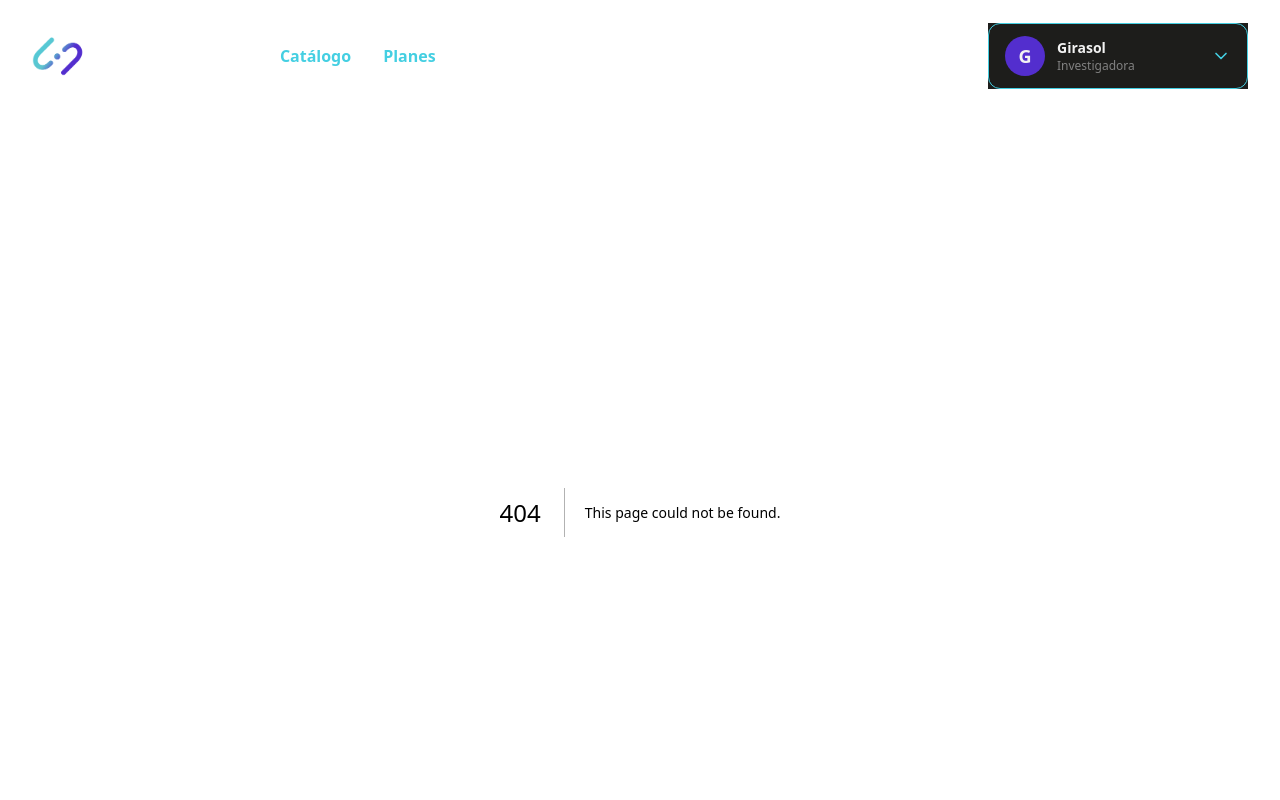
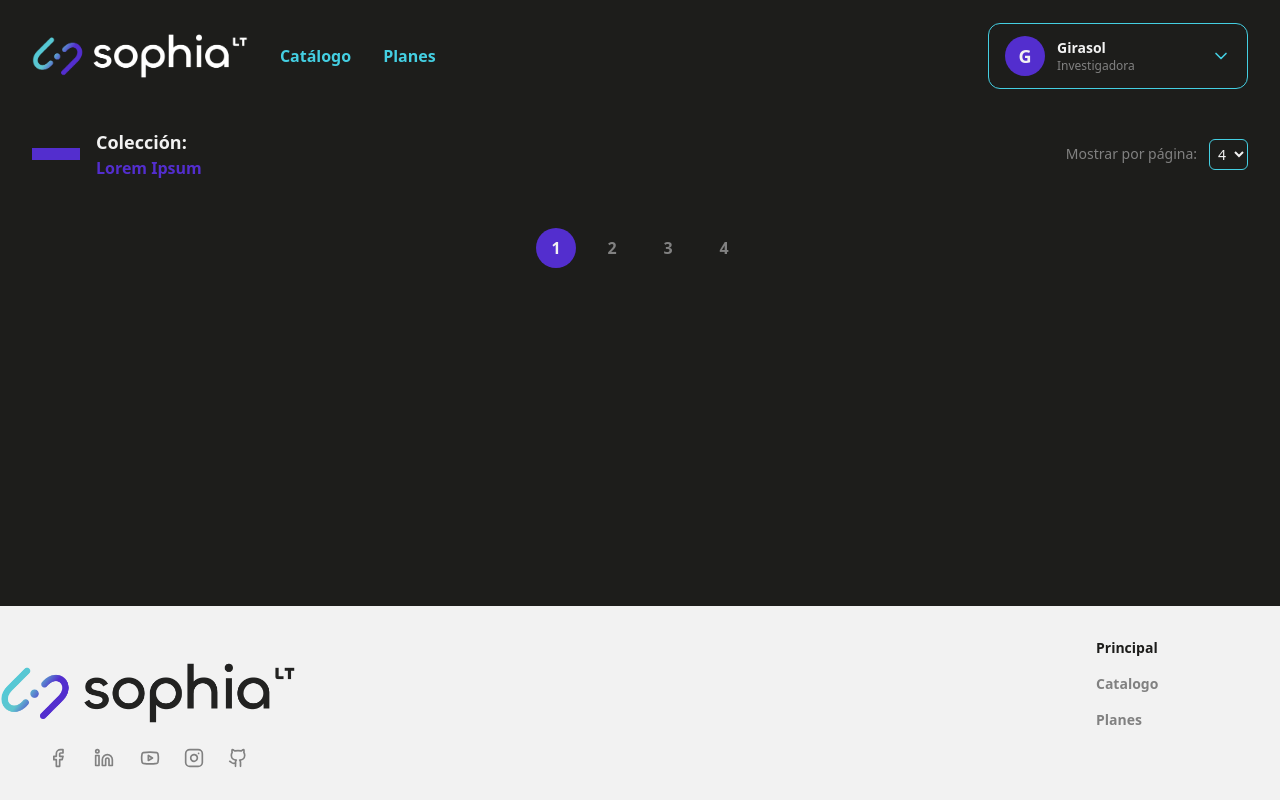
Before and after one commit to sophiasearch-2025/user-interface, a Next.js app: page /news in a window 1280 px wide. Before the commit this address had no page. Shown: the top 800 px of the page. Built offline with nearby package versions, Linux system fonts and the light colour scheme; a web font is replaced by a local one.

Commit message:
Mover vista de noticias a su propio directorio "news"

```diff
--- /dev/null
+++ b/app/news/page.tsx
@@ -0,0 +1,23 @@
+"use client";
+import { useState } from "react";
+import BarCollection from "@/components/BarCollection";
+import Pagination from "@/components/Pagination";
+
+export default function News() {
+  const [currentPage, setCurrentPage] = useState(1);
+  const totalPages = 4;
+
+  const handlePageChange = (pageNumber: number) => {
+    setCurrentPage(pageNumber);
+  };
+
+  return (
+    <div className="w-full">
+      <BarCollection collectionTitle="Lorem Ipsum" />
+
+      {/* Aquí iran las tarjetas de noticias */}
+
+      <Pagination currentPage={currentPage} totalPages={totalPages} onPageChange={handlePageChange} />
+    </div>
+  );
+}
```
